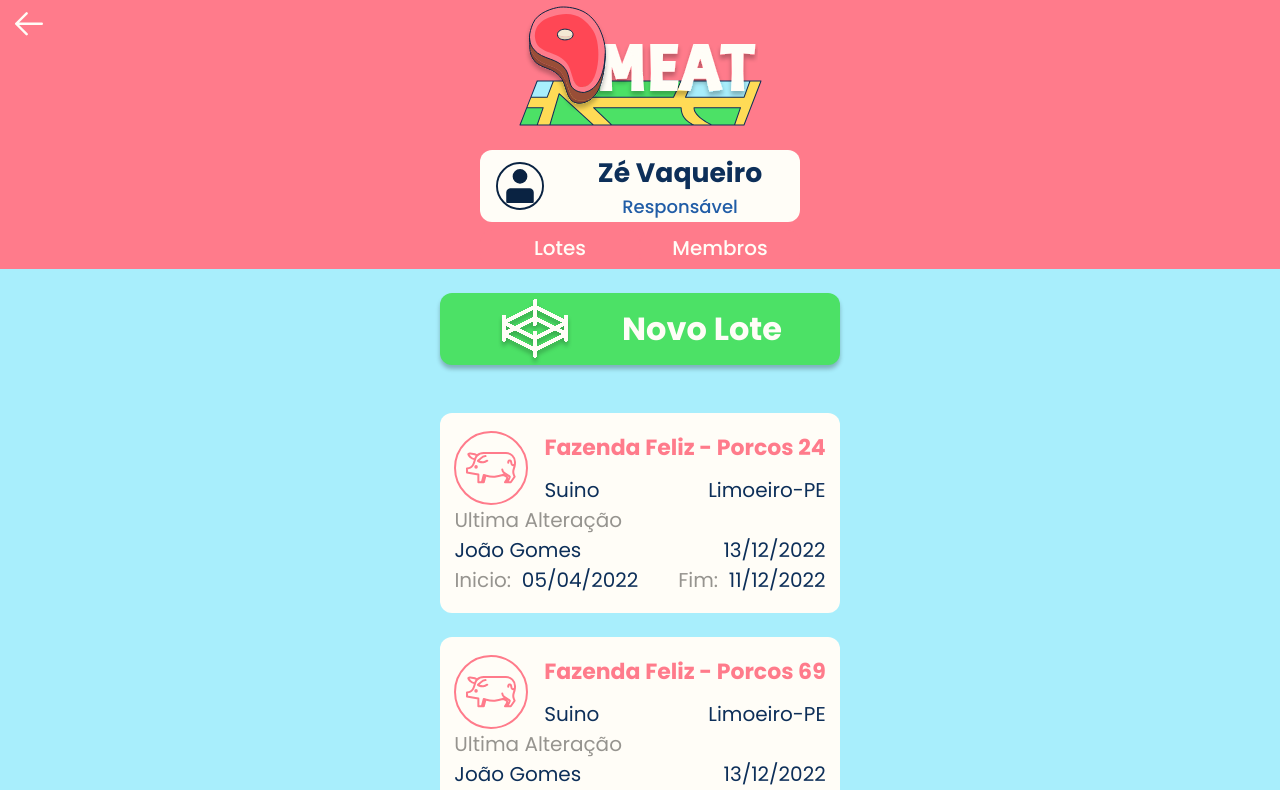
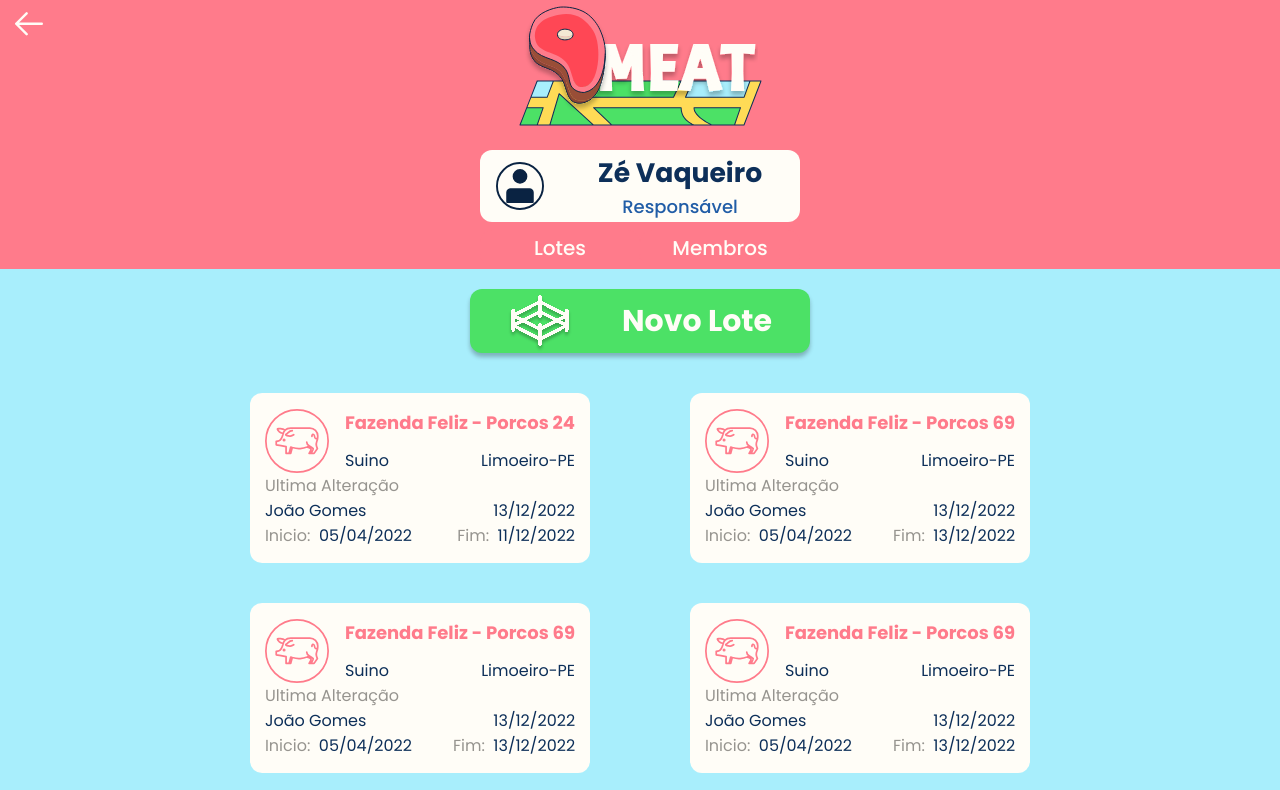
Before and after one commit to RiadOliveira/Meat-Frontend, a React (Vite) app: page /batch in a window 1280 px wide. Shown: the top 790 px of the page. Built offline with nearby package versions, Linux system fonts and the light colour scheme.

Commit message:
BatchPage: Organization Cards

```diff
--- a/src/pages/BatchPage/index.tsx
+++ b/src/pages/BatchPage/index.tsx
@@ -92,7 +92,7 @@ export const BatchPage: React.FC = () => {
     <Container>
       <UserHeader />
       <main>
-        <Button>
+        <Button id="new-batch">
           <img src={iconBatch} alt="Icone Lote" />
           Novo Lote
         </Button>
@@ -112,7 +112,7 @@ export const BatchPage: React.FC = () => {
               <button key={id}>
                 <BatchData>
                   <BatchHeader>
-                    <img src={iconPig} alt="Icone de Porco" />
+                    <img id="image" src={iconPig} alt="Icone de Porco" />
                     <BatchTextTitle>
                       <span id="title">{name}</span>
                       <BatchSpacingTextLine>
--- a/src/pages/BatchPage/styles.ts
+++ b/src/pages/BatchPage/styles.ts
@@ -12,7 +12,7 @@ export const Container = styled.div`
     align-items: center;
     min-height: 85vh;
 
-    Button {
+    #new-batch {
       width: 400px;
       height: 72px;
       display: flex;
@@ -20,17 +20,46 @@ export const Container = styled.div`
       align-items: center;
       gap: 50px;
       font-size: 32px;
+      margin: 24px;
 
-      margin: 24px;
+      img {
+        width: 72px;
+        height: 72px;
+      }
+
+      @media (min-width: 960px) {
+        width: 340px;
+        height: 64px;
+        margin: 20px;
+        font-size: 30px;
+
+        img {
+          width: 64px;
+          height: 64px;
+        }
+      }
     }
-    /*
-    @media (max-width: 600px) {
-      flex-direction: column;
-    } */
   }
 `;
 
 export const CardsBatch = styled.section`
+  display: flex;
+  flex-direction: column;
+  align-items: center;
+
+  @media (min-width: 960px) {
+    min-width: 880px;
+    width: 880px;
+    display: flex;
+    flex-direction: row;
+    justify-content: space-around;
+    flex-wrap: wrap;
+  }
+
+  @media (min-width: 1320px) {
+    width: 1240px;
+  }
+
   button {
     width: 400px;
     min-height: 200px;
@@ -38,6 +67,15 @@ export const CardsBatch = styled.section`
     border-radius: 12px;
     border: 0;
     outline: 0;
+    display: flex;
+    justify-content: center;
+    align-items: center;
+    margin: 24px;
+
+    #image {
+      width: 72px;
+      height: 72px;
+    }
 
     #title {
       font-size: 22px;
@@ -52,11 +90,27 @@ export const CardsBatch = styled.section`
     #data {
       font-size: 20px;
     }
-  }
-  @media (max-width: 600px) {
-    flex-direction: row;
-    display: flex;
-    justify-content: space-between;
+
+    @media (min-width: 960px) {
+      width: 340px;
+      min-height: 170px;
+      margin: 20px;
+      #image {
+        width: 64px;
+        height: 64px;
+      }
+      #title {
+        font-size: 18px;
+      }
+
+      #subtitle {
+        font-size: 16px;
+      }
+
+      #data {
+        font-size: 16px;
+      }
+    }
   }
 `;
 
```
